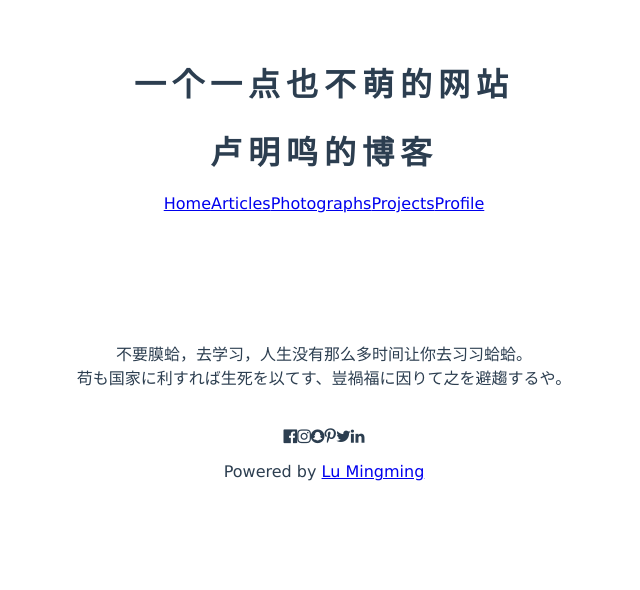
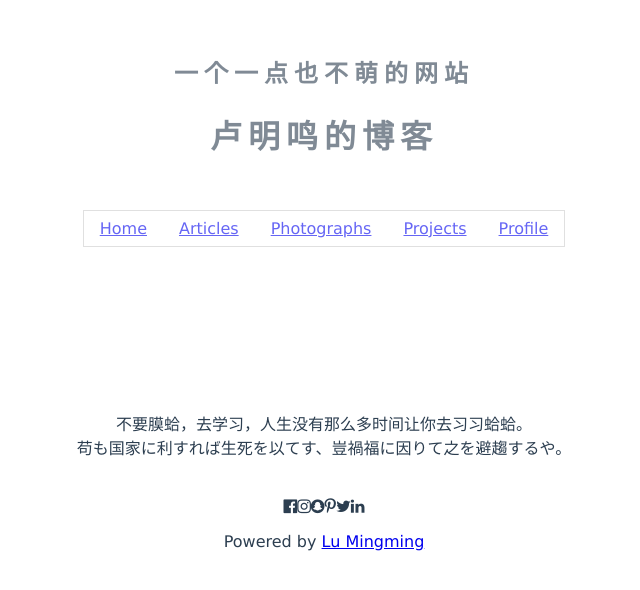
Before and after one commit to mingming-lu/lmm, a Vue app in the folder app/: page / in a window 1280 px wide. Shown: the part 150-740 px from the top of the page, without its empty margins (316-956 px from the left). Built offline with nearby package versions, Linux system fonts and the light colour scheme; the HTML template or start-up script is replaced by a standard one.

Commit message:
w3 stylesheet transport ~button

```diff
--- a/app/src/App.vue
+++ b/app/src/App.vue
@@ -1,18 +1,16 @@
 <template>
   <div id="app">
-    <div class="w3-content" style="max-width:1500px">
-
-      <header class="w3-panel w3-center w3-opacity" style="padding:128px 16px">
-        <h1 class="w3-xlarge">一个一点也不萌的网站</h1>
+    <header class="lmm-panel lmm-center lmm-opacity" style="padding:128px 16px">
+      <h1 class="lmm-xlarge">一个一点也不萌的网站</h1>
       <h1>卢明鸣的博客</h1>
 
-        <div class="w3-padding-32">
-          <div class="w3-bar w3-border">
-            <router-link to="/" class="w3-bar-item w3-button">Home</router-link>
-            <router-link to="/articles" class="w3-bar-item w3-button">Articles</router-link>
-            <router-link to="/photos" class="w3-bar-item w3-button">Photographs</router-link>
-            <router-link to="/projects" class="w3-bar-item w3-button">Projects</router-link>
-            <router-link to="/profile" class="w3-bar-item w3-button">Profile</router-link>
+      <div class="lmm-padding-32">
+        <div class="lmm-bar lmm-border">
+          <router-link to="/" class="lmm-bar-item lmm-button">Home</router-link>
+          <router-link to="/articles" class="lmm-bar-item lmm-button">Articles</router-link>
+          <router-link to="/photos" class="lmm-bar-item lmm-button">Photographs</router-link>
+          <router-link to="/projects" class="lmm-bar-item lmm-button">Projects</router-link>
+          <router-link to="/profile" class="lmm-bar-item lmm-button">Profile</router-link>
         </div>
       </div>
     </header>
@@ -28,8 +26,6 @@
       <i class="fa fa-linkedin w3-hover-opacity"></i>
       <p>Powered by <router-link to="/profile" class="w3-hover-text-grey">Lu Mingming</router-link></p>
     </footer>
-
-    </div>
   </div>
 </template>
 
@@ -40,6 +36,78 @@ export default {
 </script>
 
 <style>
+.lmm-xlarge {
+  font-size: 24px !important;
+}
+.lmm-padding-32 {
+  padding-top: 32px !important;
+  padding-bottom: 32px !important;
+}
+.lmm-penal {
+  padding: 0.01em 16px;
+  margin-top: 16px;
+  margin-bottom: 16px;
+}
+.lmm-bar {
+  width: 100%;
+  overflow: hidden;
+}
+.lmm-border {
+  border: 1px solid #ccc !important;
+}
+.lmm-center .lmm-bar {
+  display: inline-block;
+  width: auto;
+}
+.lmm-bar:before, .lmm-bar:after {
+  content: "";
+  display: table;
+  clear: both;
+}
+.lmm-bar .lmm-bar-item {
+  padding: 8px 16px;
+  float: left;
+  width: auto;
+  border: none;
+  outline: none;
+  display: block;
+}
+.lmm-border {
+  border: 1px solid #ccc !important;
+}
+.w3-button {
+  border: none;
+  display: inline-block;
+  outline: 0;
+  padding: 8px 16px;
+  vertical-align: middle;
+  overflow: hidden;
+  text-decoration: none;
+  color: inherit;
+  background-color: inherit;
+  text-align: center;
+  cursor: pointer;
+  white-space: nowrap;
+  -webkit-touch-callout: none;
+  -webkit-user-select: none;
+  -khtml-user-select: none;
+  -moz-user-select: none;
+  -ms-user-select: none;
+  user-select: none;
+}
+.lmm-button:hover {
+  color: #000 !important;
+  background-color: #ccc !important;
+}
+.lmm-bar .lmm-button {
+  white-space:normal;
+}
+.lmm-center {
+  text-align: center !important;
+}
+.lmm-opacity {
+  opacity: 0.60;
+}
 body {
   font-family: 'Lucida Grande', Helvetica, Arial,
                'Microsoft Yahei', '微软雅黑', STXihei, '华文细黑',
@@ -47,9 +115,8 @@ body {
                sans-serif;
 }
 h1 {
-  letter-spacing: 6px
+  letter-spacing: 6px;
 }
-.w3-row-padding img {margin-bottom: 12px}
 #app {
   -webkit-font-smoothing: antialiased;
   -moz-osx-font-smoothing: grayscale;
```
Lines whose indentation alone changed are shown as unchanged.
